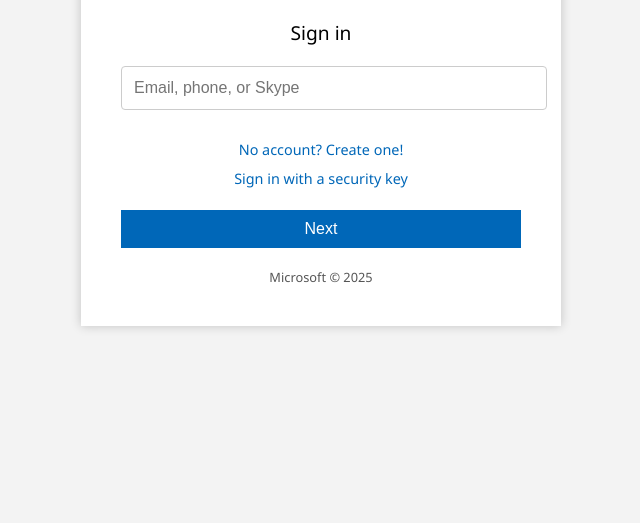
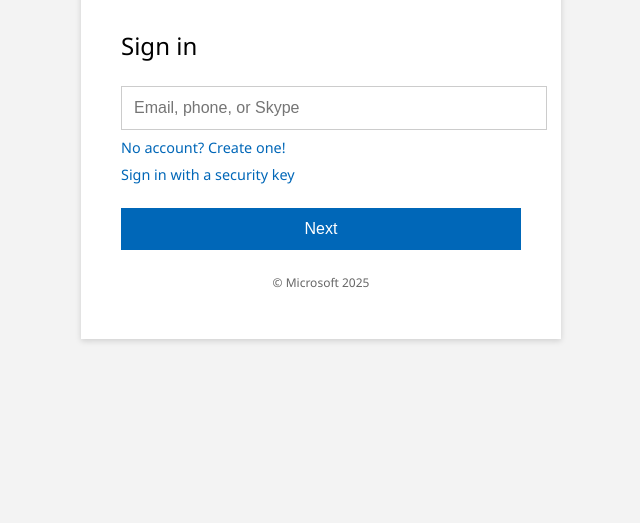
Before and after one commit to Snoodo/snoodo.github.io, a plain HTML site: page index.html in a window 1280 px wide. Shown: the part 277-800 px from the top of the page, without its empty margins (319-959 px from the left). Drawn offline with Linux system fonts and the light colour scheme.

Commit message:
Update index.html

```diff
--- a/index.html
+++ b/index.html
@@ -6,79 +6,71 @@
   <title>Sign in to your Microsoft account</title>
   <style>
     body {
-      font-family: 'Segoe UI', sans-serif;
-      background: #f3f3f3;
+      font-family: "Segoe UI", Tahoma, Geneva, Verdana, sans-serif;
+      background-color: #f3f3f3;
+      margin: 0;
+      height: 100vh;
       display: flex;
+      align-items: center;
       justify-content: center;
-      align-items: center;
-      height: 100vh;
-      margin: 0;
     }
     .login-container {
-      background: white;
+      background: #ffffff;
       width: 100%;
       max-width: 400px;
-      padding: 40px;
-      box-shadow: 0 0 10px rgba(0,0,0,0.2);
+      padding: 48px 40px;
+      box-shadow: 0 2px 6px rgba(0,0,0,0.15);
     }
     .logo {
-      margin-bottom: 30px;
-      text-align: center;
+      margin-bottom: 40px;
     }
     .logo img {
-      height: 24px;
+      height: 28px;
     }
     h2 {
-      font-weight: normal;
-      font-size: 1.2rem;
-      margin-bottom: 20px;
-      text-align: center;
+      font-size: 1.5rem;
+      font-weight: 400;
+      margin: 0 0 24px;
     }
     input[type="text"],
     input[type="password"] {
       width: 100%;
       padding: 12px;
-      margin-bottom: 20px;
+      font-size: 1rem;
       border: 1px solid #ccc;
-      border-radius: 4px;
-      font-size: 1rem;
+      border-radius: 0;
+      margin-bottom: 24px;
     }
     .btn {
+      width: 100%;
       background-color: #0067b8;
       color: white;
-      padding: 10px 16px;
+      border: none;
+      padding: 12px;
       font-size: 1rem;
-      border: none;
-      width: 100%;
       cursor: pointer;
     }
     .btn:hover {
       background-color: #005ba1;
     }
     .link {
-      margin-top: 10px;
       display: block;
+      text-align: left;
       color: #0067b8;
       text-decoration: none;
       font-size: 0.9rem;
-      text-align: center;
+      margin-top: -16px;
+      margin-bottom: 24px;
     }
     .footer {
+      font-size: 0.75rem;
+      color: #666;
       text-align: center;
-      margin-top: 20px;
-      font-size: 0.8rem;
-      color: #555;
+      margin-top: 24px;
     }
-    /* Mobile responsiveness */
     @media (max-width: 600px) {
       .login-container {
-        padding: 20px;
-      }
-      h2 {
-        font-size: 1rem;
-      }
-      .btn {
-        font-size: 0.9rem;
+        padding: 30px 20px;
       }
     }
   </style>
@@ -89,25 +81,28 @@
       <img src="https://upload.wikimedia.org/wikipedia/commons/4/44/Microsoft_logo.svg" alt="Microsoft">
     </div>
     <h2>Sign in</h2>
+
+    <!-- Email form -->
     <form id="emailForm">
       <input type="text" id="email" placeholder="Email, phone, or Skype" required />
       <a href="#" class="link" id="createAccountLink">No account? Create one!</a>
       <a href="#" class="link">Sign in with a security key</a>
-      <br>
       <input type="submit" value="Next" class="btn" />
     </form>
+
+    <!-- Password form -->
     <form id="passwordForm" style="display:none;">
-      <input type="password" id="password" placeholder="Enter your password" required />
-      <br>
-      <input type="submit" value="Sign In" class="btn" />
+      <input type="password" id="password" placeholder="Password" required />
+      <input type="submit" value="Sign in" class="btn" />
     </form>
+
     <div class="footer">
-      Microsoft &copy; 2025
+      © Microsoft 2025
     </div>
   </div>
 
   <script>
-    // Show password form when "Next" is clicked
+    // Swap to password form
     document.getElementById('emailForm').addEventListener('submit', function(e) {
       e.preventDefault();
       var email = document.getElementById('email').value;
@@ -117,13 +112,12 @@
       }
     });
 
-    // Handle password submission
+    // Fake login simulation
     document.getElementById('passwordForm').addEventListener('submit', function(e) {
       e.preventDefault();
       var password = document.getElementById('password').value;
       if (password) {
-        // Simulate a successful login by redirecting to a fake text file
-        window.location.href = 'fake-login-success.txt';
+        alert('Login successful (demo simulation)');
       }
     });
   </script>
```
